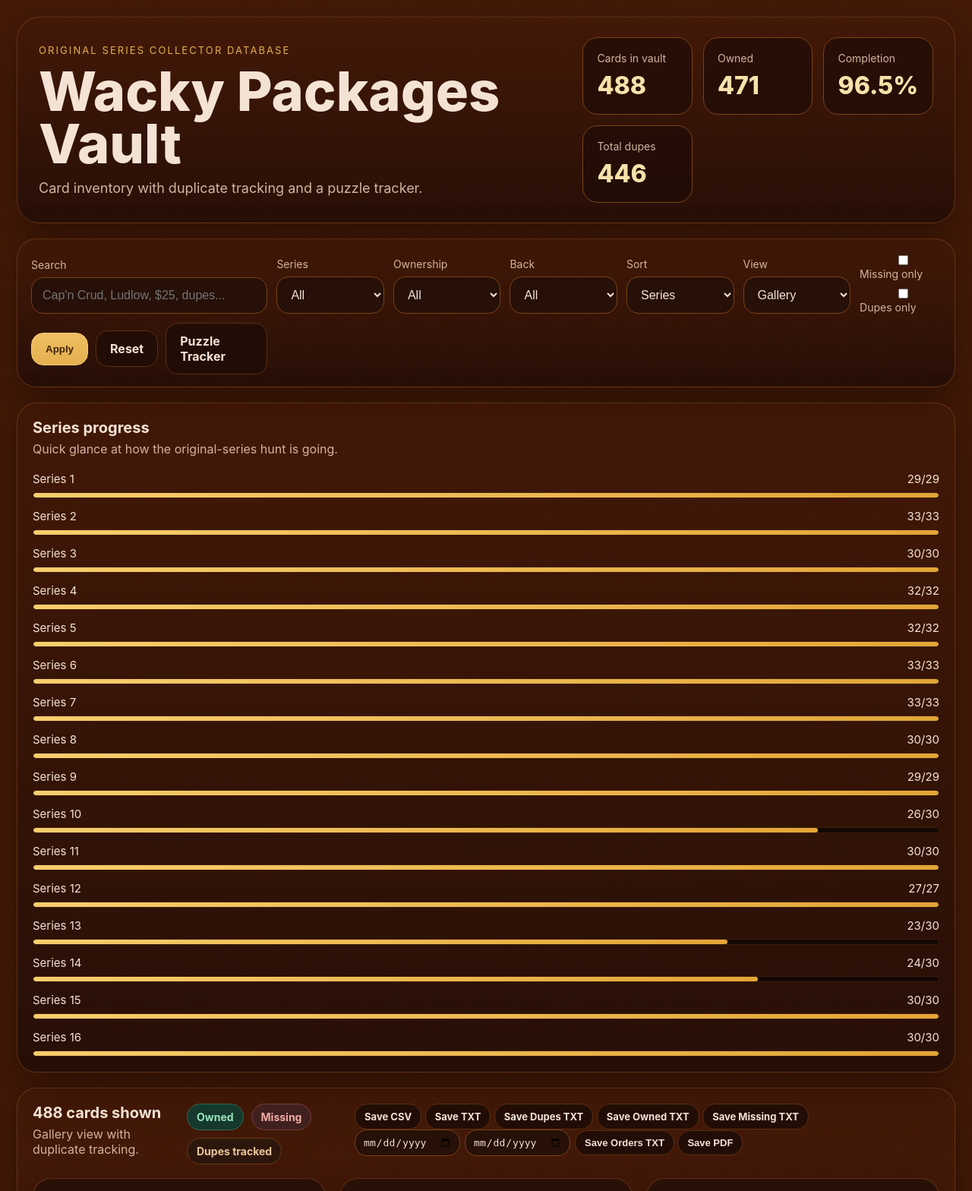
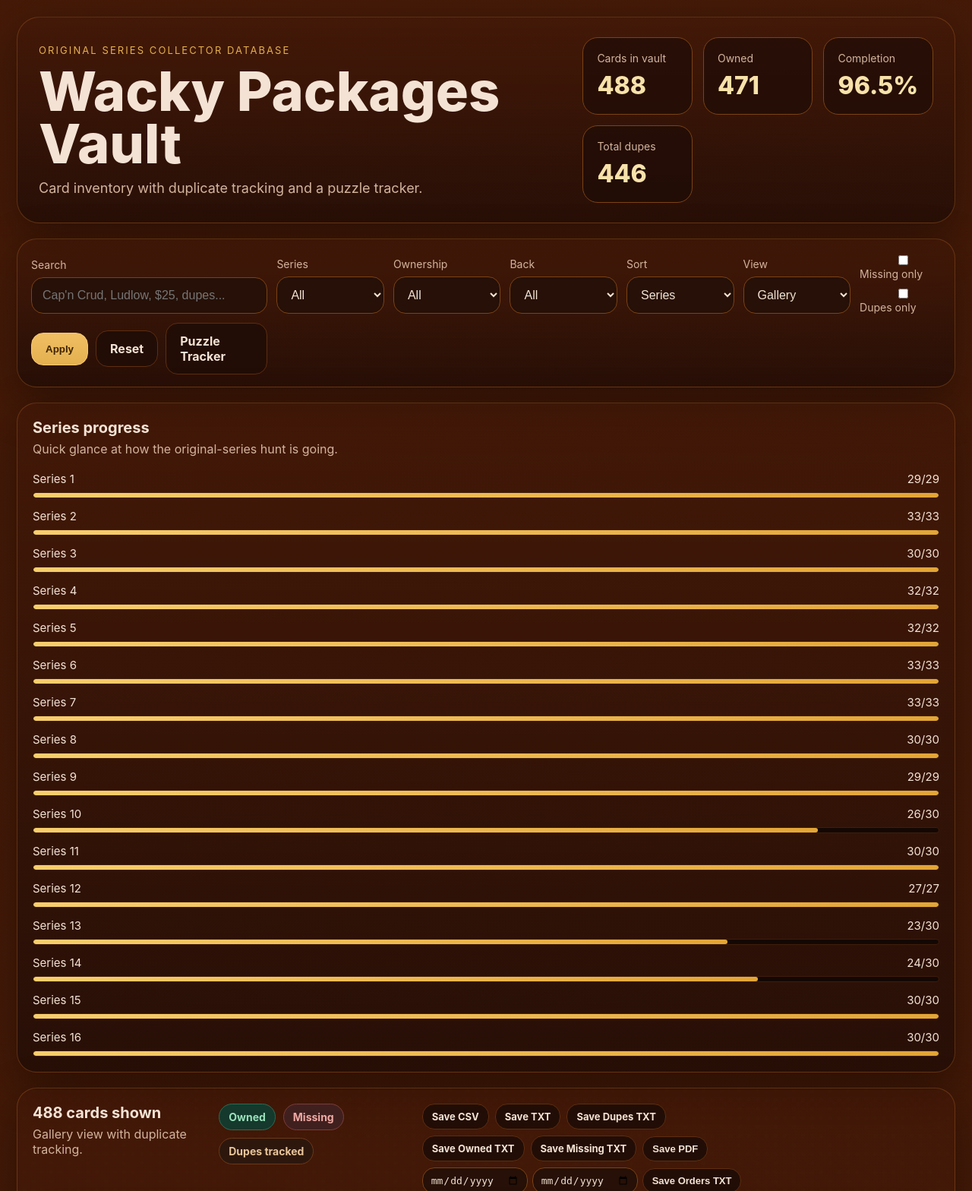
Before and after one commit to jlyle/wacky-clean, a Flask app: page / in a window 1280 px wide. Shown: the top 1568 px of the page at 76% size. Run offline with Flask 3, Linux system fonts and the light colour scheme; data comes from the database, SQL or seed files in the repository; grey boxes are pictures that could not be loaded.

Commit message:
Rearrange export buttons into two rows
Row 1: CSV, TXT, Dupes. Row 2: Owned, Missing, PDF, Orders.

```diff
--- a/static/style.css
+++ b/static/style.css
@@ -87,6 +87,8 @@ input,select{width:100%;background:#261007;border:1px solid var(--border);color:
 .spreadsheet-table select{min-width:104px}
 .notes-input{min-width:130px}
 .order-date-input{min-width:140px}
+.export-actions{display:flex;flex-direction:column;gap:8px}
+.export-actions-row{display:flex;gap:8px;flex-wrap:wrap;align-items:center}
 .order-export-form{display:inline-flex;gap:6px;align-items:center}
 .order-export-form input[type="date"]{width:auto;padding:8px 10px;font-size:13px}
 .table-owned{background:rgba(0,255,0,.08)}
--- a/templates/index.html
+++ b/templates/index.html
@@ -124,17 +124,21 @@
         <span class="pill pill-neutral">Dupes tracked</span>
       </div>
       <div class="export-actions">
+        <div class="export-actions-row">
           <a class="btn btn-secondary btn-small" href="{{ '/export/csv?' + request.query_string.decode('utf-8') }}">Save CSV</a>
           <a class="btn btn-secondary btn-small" href="{{ '/export/txt?' + request.query_string.decode('utf-8') }}">Save TXT</a>
           <a class="btn btn-secondary btn-small" href="/export/duplicates">Save Dupes TXT</a>
+        </div>
+        <div class="export-actions-row">
           <a class="btn btn-secondary btn-small" href="/export/owned">Save Owned TXT</a>
           <a class="btn btn-secondary btn-small" href="/export/missing">Save Missing TXT</a>
+          <button class="btn btn-secondary btn-small" onclick="window.print()">Save PDF</button>
           <form method="get" action="/export/orders" class="order-export-form">
             <input type="date" name="from" title="From date">
             <input type="date" name="to" title="To date">
             <button class="btn btn-secondary btn-small" type="submit">Save Orders TXT</button>
           </form>
-        <button class="btn btn-secondary btn-small" onclick="window.print()">Save PDF</button>
+        </div>
       </div>
     </div>
 
```
Lines whose indentation alone changed are shown as unchanged.
